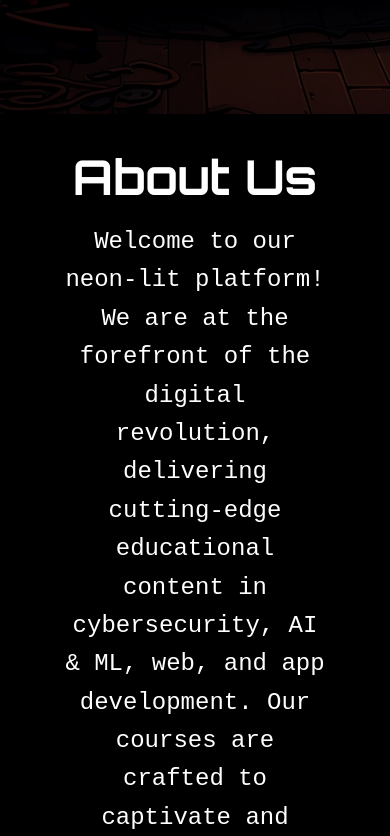
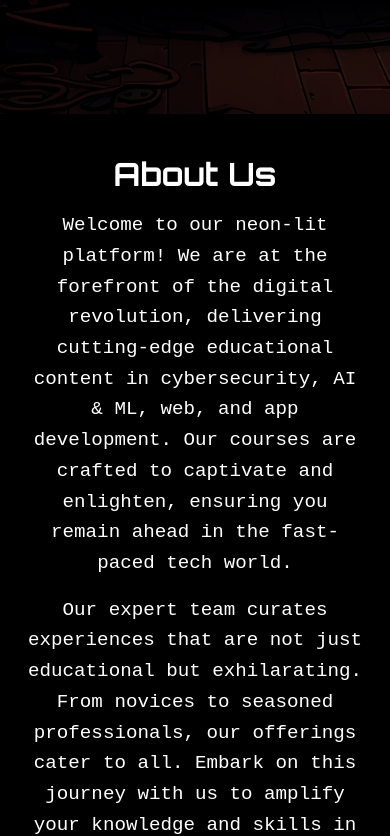
Before and after one commit to xHishamSaeedx/LernQuick, a React (Vite) app in the folder frontend/: page / in a window 390 px wide. Shown: the part 730-1566 px from the top of the page. Built offline with nearby package versions, Linux system fonts and the light colour scheme.

Commit message:
fixed navbar

```diff
--- a/frontend/src/About.css
+++ b/frontend/src/About.css
@@ -1,25 +1,26 @@
+/* Desktop styles */
 .about-section {
   display: flex;
   justify-content: center;
   align-items: center;
   min-height: 100vh;
-  padding: 0 2rem; /* Added padding for some breathing space */
+  padding: 0 2rem;
   background-color: black;
 }
 
 .content-wrapper {
   max-width: 800px;
-  text-align: center; /* Center-align text */
-  background: rgba(0, 0, 0, 0.8); /* Semi-transparent background */
+  text-align: center;
+  background: rgba(0, 0, 0, 0.8);
   padding: 2rem;
   border-radius: 10px;
 }
 
 .about-title {
-  color: #ffffff; /* Set text color to white */ /* Cyan color for cyberpunk feel */
+  color: #ffffff;
   font-size: 3rem;
   font-family: "Orbitron", sans-serif;
-  margin-bottom: 1rem; /* Added margin for spacing */
+  margin-bottom: 1rem;
 }
 
 @keyframes neon-flicker-about {
@@ -35,7 +36,27 @@
 .about-para {
   color: #ffffff;
   font-size: 1.5rem;
-  margin: 1rem 0; /* Added margin for spacing between paragraphs */
-  line-height: 1.6; /* Improved line spacing for readability */
-  font-family: "Courier New", Courier, monospace; /* Monospace font for a techie feel */
+  margin: 1rem 0;
+  line-height: 1.6;
+  font-family: "Courier New", Courier, monospace;
 }
+
+/* Responsive styles for phones */
+@media only screen and (max-width: 600px) {
+  .about-section {
+    padding: 0.5rem;
+  }
+
+  .content-wrapper {
+    max-width: 100%; /* Adjusted for smaller screens */
+    padding: 1rem;
+  }
+
+  .about-title {
+    font-size: 2rem;
+  }
+
+  .about-para {
+    font-size: 1.2rem;
+  }
+}
--- a/frontend/src/Blog.css
+++ b/frontend/src/Blog.css
@@ -105,17 +105,14 @@
   margin-bottom: 25px;
 }
 
-/* Code block */
+/* Updated styles for code blocks */
 .code-block {
-  background-color: #f8f9fa;
+  background-color: #f8f9fa; /* Light gray background */
   padding: 20px;
   border-radius: 8px;
   margin: 20px 0;
-  position: relative;
-  overflow-x: auto;
-  text-align: left !important; /* Ensure the text is left-aligned */
-  word-wrap: break-word;
-  white-space: pre-wrap;
+  position: relative; /* Added position relative for absolute button positioning */
+  overflow-x: auto; /* Ensure code blocks are scrollable */
 }
 
 .code-header {
@@ -148,12 +145,9 @@
   background-color: #0056b3; /* Darker blue on hover */
 }
 
-.code-block pre,
+/* Enlarge code text size */
 .code-block code {
   font-size: 16px;
-  text-align: left !important; /* Ensure the text is left-aligned */
-  margin: 0;
-  padding: 0;
 }
 
 /* Increased spacing between section_content */
@@ -225,7 +219,6 @@
     font-size: 12px; /* Reduce button text size */
   }
 
-  .code-block pre,
   .code-block code {
     font-size: 14px; /* Reduce code text size */
   }
--- a/frontend/src/Home.jsx
+++ b/frontend/src/Home.jsx
@@ -1,5 +1,5 @@
-import React, { useRef } from "react";
-import { Link } from "react-router-dom";
+import React, { useRef, useState, useEffect } from "react";
+import { useLocation, Link } from "react-router-dom"; // Import Link here
 import Hero from "./Hero";
 import About from "./About";
 import Contact from "./Contact";
@@ -46,6 +46,7 @@ function Home() {
   const aboutRef = useRef(null);
   const contactRef = useRef(null);
   const coursesRef = useRef(null);
+  const location = useLocation();
 
   const handleScrollToTop = () => {
     window.scrollTo({ top: 0, behavior: "smooth" });
@@ -71,14 +72,24 @@ function Home() {
     }
   };
 
+  useEffect(() => {
+    if (location.state && location.state.scrollTarget) {
+      const { scrollTarget } = location.state;
+      if (scrollTarget === "top") {
+        handleScrollToTop();
+      } else if (scrollTarget === "about") {
+        handleScrollToAbout();
+      } else if (scrollTarget === "contact") {
+        handleScrollToContact();
+      } else if (scrollTarget === "courses") {
+        handleScrollToCourses();
+      }
+    }
+  }, [location]);
+
   return (
     <div className="home">
-      <Navbar
-        handleScrollToTop={handleScrollToTop}
-        handleScrollToAbout={handleScrollToAbout}
-        handleScrollToContact={handleScrollToContact}
-        handleScrollToCourses={handleScrollToCourses}
-      />
+      <Navbar />
       <Hero />
       <div id="about-section" ref={aboutRef}>
         <About />
--- a/frontend/src/Navbar.jsx
+++ b/frontend/src/Navbar.jsx
@@ -1,26 +1,18 @@
 import React, { useState } from "react";
-import { Link, useNavigate } from "react-router-dom";
+import { useNavigate } from "react-router-dom";
 import "./Navbar.css";
 
-const Navbar = ({
-  handleScrollToTop,
-  handleScrollToAbout,
-  handleScrollToContact,
-  handleScrollToCourses,
-  blogSections,
-  handleScrollToSection,
-  selectedSection, // Add selectedSection prop
-}) => {
+const Navbar = () => {
   const [menuOpen, setMenuOpen] = useState(false);
   const navigate = useNavigate();
 
-  const navigateAndScroll = (scrollToFunction) => {
-    navigate("/");
-    setTimeout(scrollToFunction, 100); // Adjust timeout as needed
+  const toggleMenu = () => {
+    setMenuOpen(!menuOpen);
   };
 
-  const toggleMenu = () => {
-    setMenuOpen(!menuOpen);
+  const handleNavigation = (scrollTarget) => {
+    navigate("/", { state: { scrollTarget } });
+    toggleMenu();
   };
 
   return (
@@ -29,59 +21,12 @@ const Navbar = ({
         <div className="hamburger" onClick={toggleMenu}>
           ☰
         </div>
-        <h1 onClick={() => navigateAndScroll(handleScrollToTop)}>LERNQUICK</h1>
+        <h1 onClick={() => handleNavigation("top")}>LERNQUICK</h1>
         <ul className={menuOpen ? "menu open" : "menu"}>
-          <li
-            onClick={() => {
-              navigateAndScroll(handleScrollToTop);
-              toggleMenu();
-            }}
-          >
-            <Link to="/">Home</Link>
-          </li>
-          <li
-            onClick={() => {
-              navigateAndScroll(handleScrollToAbout);
-              toggleMenu();
-            }}
-          >
-            <Link to="/">About</Link>
-          </li>
-          <li
-            onClick={() => {
-              navigateAndScroll(handleScrollToContact);
-              toggleMenu();
-            }}
-          >
-            <Link to="/">Contact</Link>
-          </li>
-          <li
-            onClick={() => {
-              navigateAndScroll(handleScrollToCourses);
-              toggleMenu();
-            }}
-          >
-            <Link to="/">Pick a Course</Link>
-          </li>
-          {blogSections &&
-            blogSections.map((section, index) => (
-              <li
-                key={index}
-                className="blog-section"
-                onClick={() => {
-                  handleScrollToSection(`section-${index}`, index);
-                  toggleMenu();
-                }}
-              >
-                <button
-                  className={`button-style ${
-                    selectedSection === index ? "active" : ""
-                  }`}
-                >
-                  {section.section_title}
-                </button>
-              </li>
-            ))}
+          <li onClick={() => handleNavigation("top")}>Home</li>
+          <li onClick={() => handleNavigation("about")}>About</li>
+          <li onClick={() => handleNavigation("contact")}>Contact</li>
+          <li onClick={() => handleNavigation("courses")}>Pick a Course</li>
         </ul>
         {menuOpen && (
           <div className="close-icon" onClick={toggleMenu}>
```
